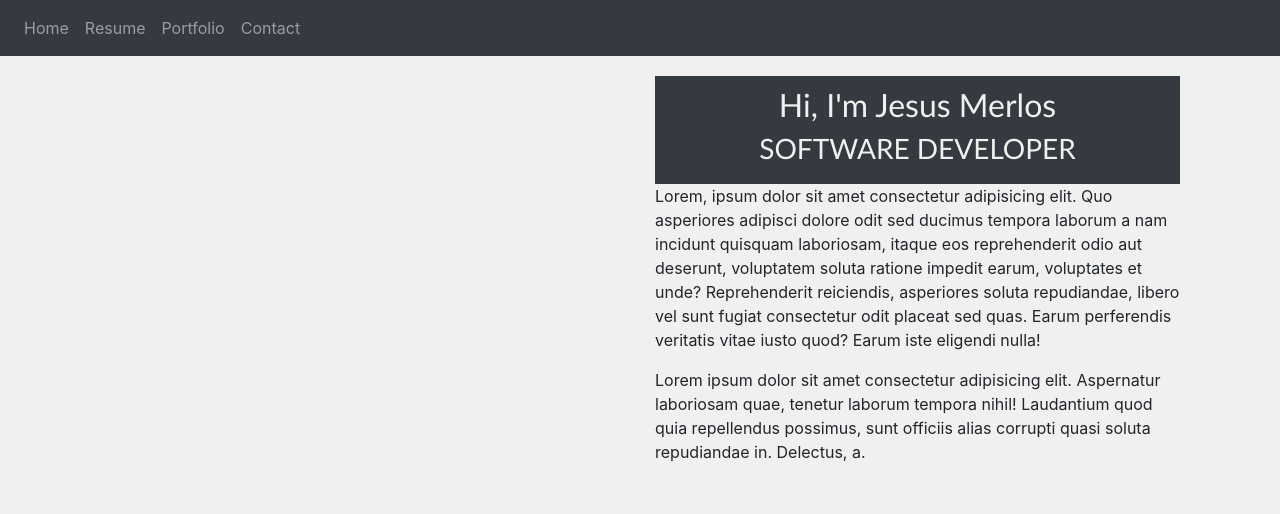
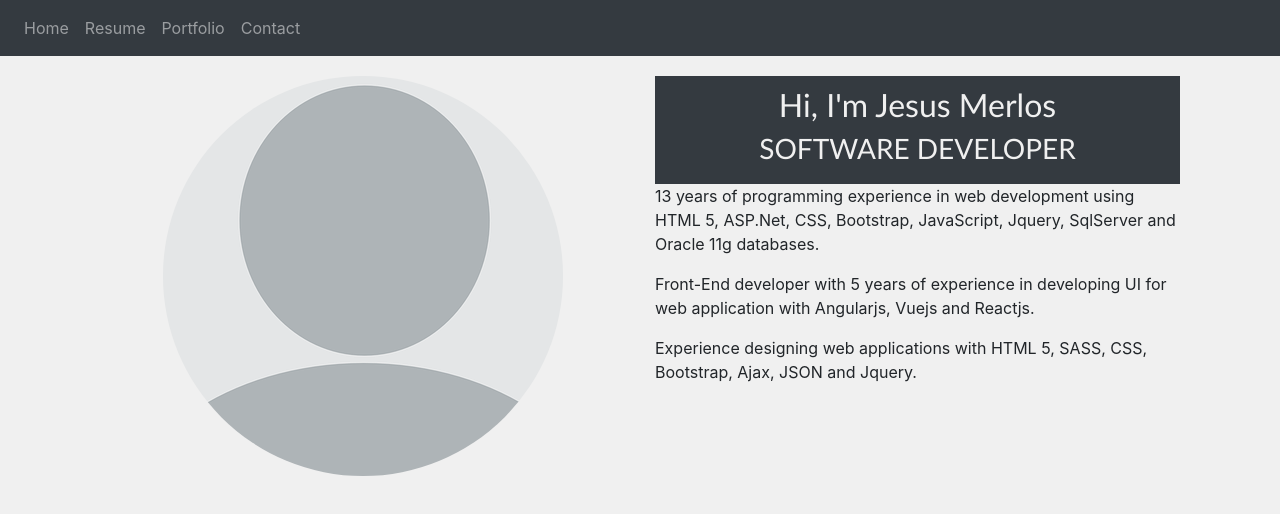
Before and after one commit to jmerlosrepo/personal, a React (Create React App) app: page / in a window 1280 px wide. Shown: the top 514 px of the page. Built offline with nearby package versions, Linux system fonts and the light colour scheme.

Commit message:
Update intro.jsx

```diff
--- a/src/components/intro.jsx
+++ b/src/components/intro.jsx
@@ -1,31 +1,19 @@
 import React from "react";
+import ReactHtmlParser from 'react-html-parser'
+import * as personalConstants from '../constants';
 
-const Intro = () => {
+const Intro = ({introName, career, presentation, profilePic}) => {
   return (
     <div className="container container-margins row">
       <div className="col-md-6">
-        <div className="picture"></div>
+        <div className="picture" style={{backgroundImage: `url("${personalConstants.HOST}:${personalConstants.PORT}/assets/${profilePic}")`}}></div>
       </div>
       <div className="col-md-6">
         <div className="introTitle">
-          <h2>Hi, I'm Jesus Merlos</h2>
-          <h3>SOFTWARE DEVELOPER</h3>
+          <h2>Hi, I'm {introName}</h2>
+          <h3>{career.toUpperCase()}</h3>
         </div>
-        <p>
-          Lorem, ipsum dolor sit amet consectetur adipisicing elit. Quo
-          asperiores adipisci dolore odit sed ducimus tempora laborum a nam
-          incidunt quisquam laboriosam, itaque eos reprehenderit odio aut
-          deserunt, voluptatem soluta ratione impedit earum, voluptates et unde?
-          Reprehenderit reiciendis, asperiores soluta repudiandae, libero vel
-          sunt fugiat consectetur odit placeat sed quas. Earum perferendis
-          veritatis vitae iusto quod? Earum iste eligendi nulla!
-        </p>
-        <p>
-          Lorem ipsum dolor sit amet consectetur adipisicing elit. Aspernatur
-          laboriosam quae, tenetur laborum tempora nihil! Laudantium quod quia
-          repellendus possimus, sunt officiis alias corrupti quasi soluta
-          repudiandae in. Delectus, a.
-        </p>
+        {ReactHtmlParser(presentation)}
       </div>
     </div>
   );
```
